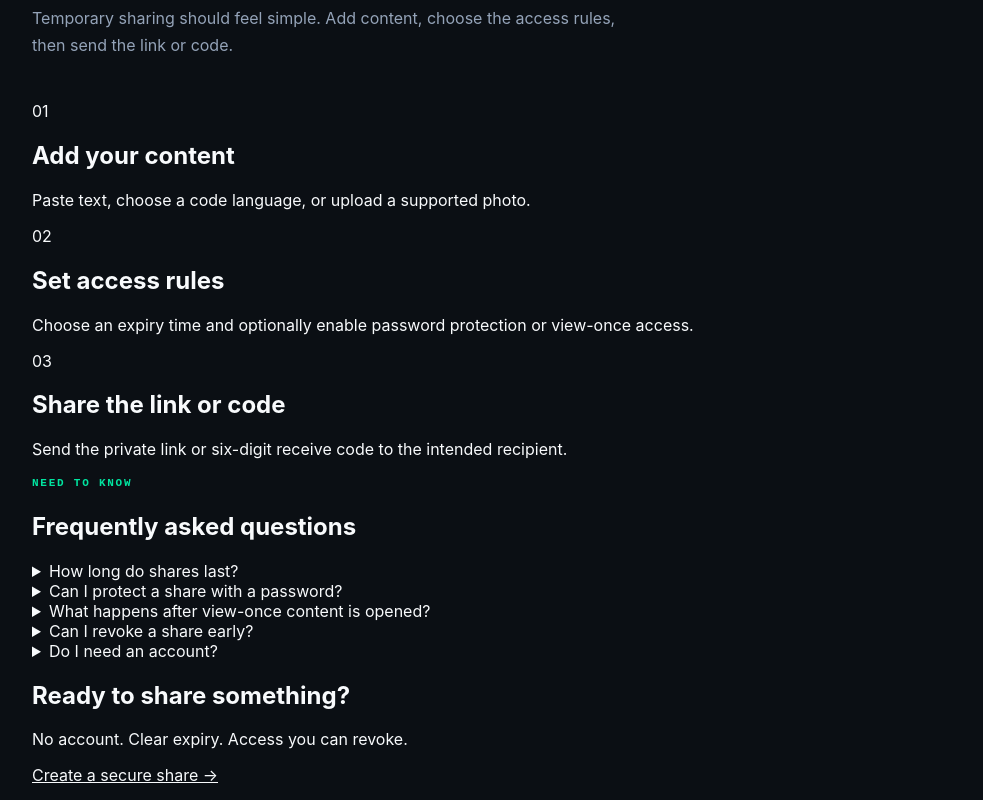
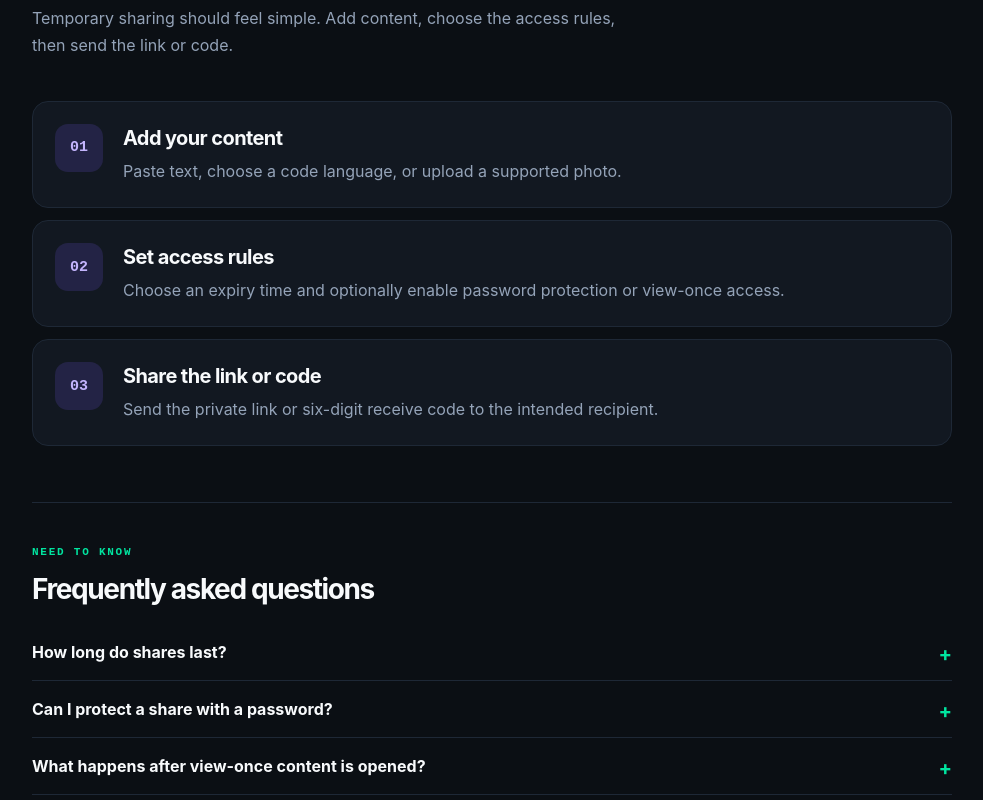
Before and after one commit to addulasaikiran-ops/Moog-1.0, a Next.js app: page /how-it-works in a window 1280 px wide. Shown: the part 240-1040 px from the top of the page, without its empty margins (148-1131 px from the left). Built offline with nearby package versions, Linux system fonts and the light colour scheme; no server answers.

Commit message:
Style dedicated how-it-works explainer

```diff
--- a/app/interface-layout-fixes.css
+++ b/app/interface-layout-fixes.css
@@ -288,3 +288,21 @@ html, body { background: #0b0f14 !important; }
 .page .receiveDigit { width:100%; min-width:0; min-height:62px; text-align:center; font:700 24px/1 ui-monospace,SFMono-Regular,monospace; border-radius:12px!important; background:#121821!important; border:1px solid #2b394b!important; color:#f8fafc!important; }
 .page .receiveDigit:focus { border-color:#7c5cff!important; box-shadow:0 0 0 3px rgba(124,92,255,.16)!important; }
 @media (max-width:420px) { .page .receiveCodeBoxes { gap:6px; } .page .receiveDigit { min-height:52px; font-size:20px; } }
+
+.howGuideSteps { display:grid; gap:12px; }
+.howGuideStep { display:flex; gap:20px; align-items:flex-start; padding:22px; border:1px solid #1e2836; border-radius:16px; background:#121821; }
+.howGuideStep > span { flex:0 0 48px; width:48px; height:48px; display:grid; place-items:center; border-radius:13px; background:rgba(124,92,255,.16); color:#c4b5fd; font:700 15px ui-monospace,monospace; }
+.howGuideStep h2 { margin:2px 0 8px; font-size:20px; letter-spacing:-.03em; }
+.howGuideStep p,.howGuideFaq details p { margin:0; color:#94a3b8; line-height:1.7; }
+.howGuideFaq { margin-top:56px; padding-top:30px; border-top:1px solid #1e2836; }
+.howGuideFaq h2 { margin:8px 0 18px; font-size:28px; letter-spacing:-.05em; }
+.howGuideFaq details { border-bottom:1px solid #1e2836; padding:0; }
+.howGuideFaq summary { cursor:pointer; list-style:none; padding:18px 0; color:#f8fafc; font-weight:650; }
+.howGuideFaq summary::-webkit-details-marker { display:none; }
+.howGuideFaq summary:after { content:"+"; float:right; color:#00e5a0; font-size:20px; }
+.howGuideFaq details[open] summary:after { content:"−"; }
+.howGuideFaq details p { padding:0 0 18px; max-width:720px; }
+.howGuideCta { margin-top:30px; padding:28px; border:1px solid rgba(124,92,255,.32); border-radius:18px; background:linear-gradient(120deg,rgba(124,92,255,.12),rgba(0,229,160,.04)); }
+.howGuideCta h2 { margin:0 0 8px; font-size:24px; }
+.howGuideCta p { color:#94a3b8; }
+.howGuideCta a { display:inline-flex; margin-top:8px; padding:12px 16px; border-radius:10px; background:#7c5cff; color:white; text-decoration:none; font-weight:700; }
```
